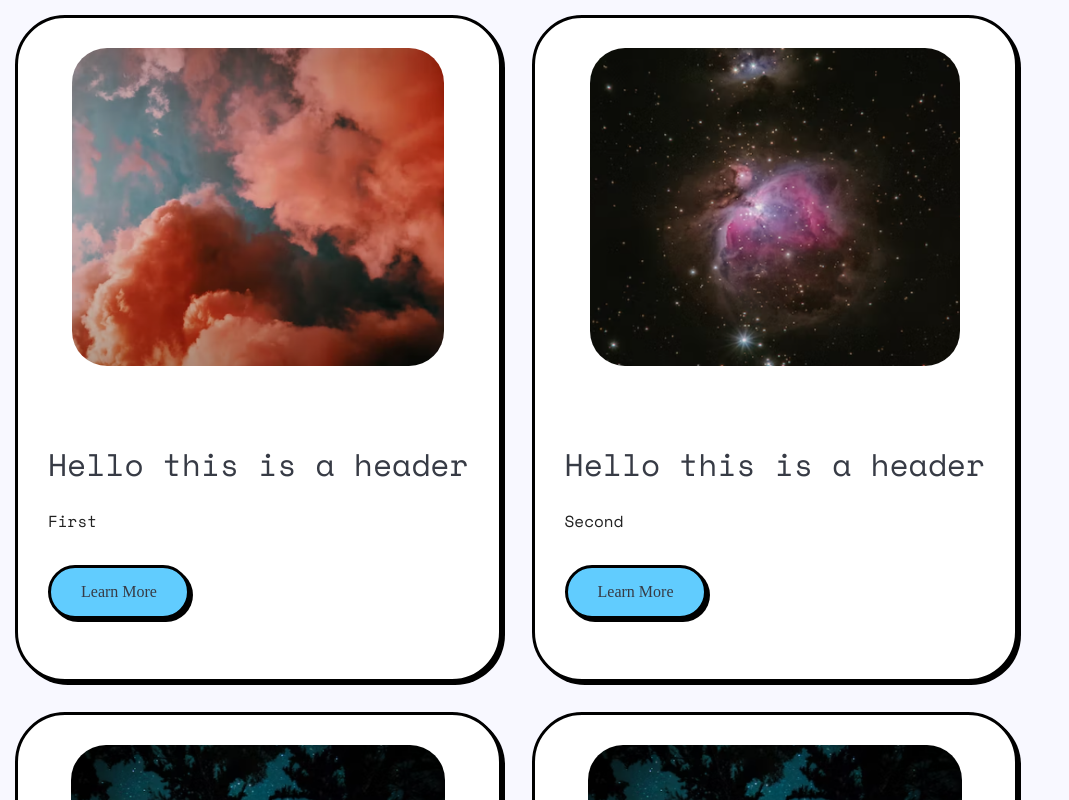
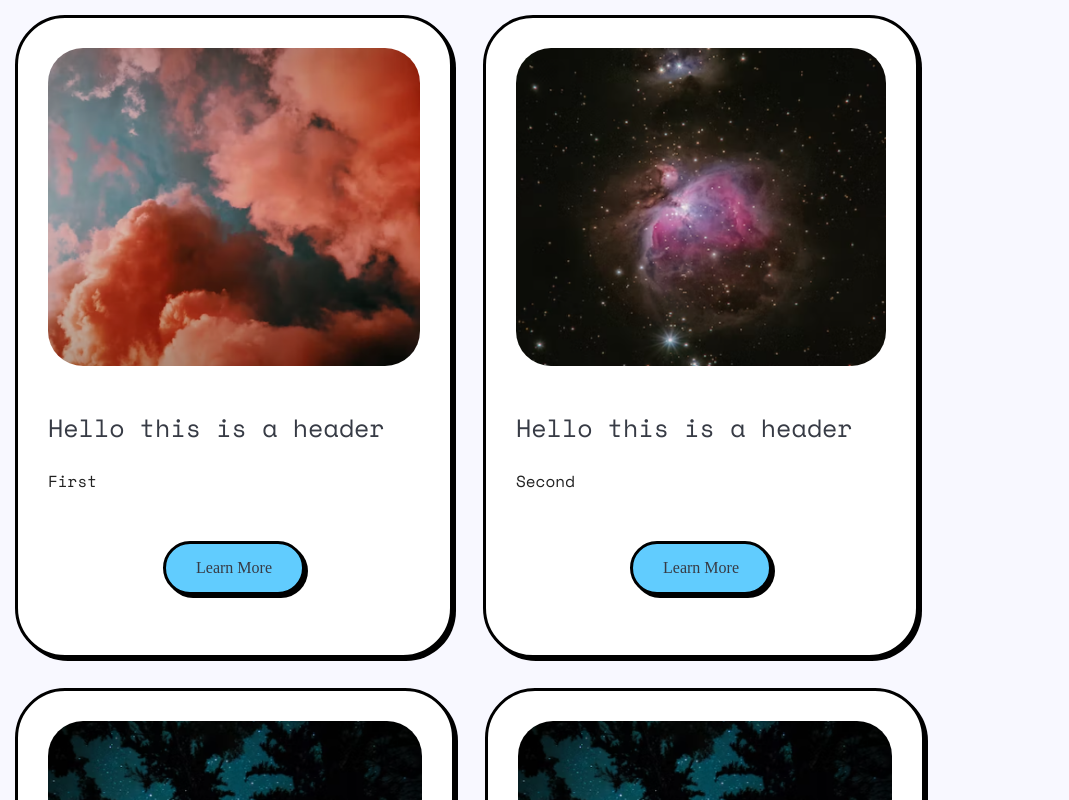
Before and after one commit to kr1st1nagr03g3r/kristinagroegerca, a Next.js app: page /temp in a window 1280 px wide. Shown: the top 800 px of the page, without its empty margins (0-1069 px from the left). Built offline with nearby package versions, Linux system fonts and the light colour scheme; a web font is replaced by a local one.

Commit message:
special header

```diff
--- a/components/Panel.js
+++ b/components/Panel.js
@@ -21,6 +21,10 @@ const imageStyles = {
   alignItems: 'center',
 }
 
+const specialHeader = {
+  marginTop: '1rem',
+}
+
 export default function Panel(props) {
   return (
     <Box>
@@ -33,12 +37,14 @@ export default function Panel(props) {
           />
         </div>
         <div style={content}>
-          <h3>{props.cardData.header}</h3>
+          <h4 style={specialHeader}>{props.cardData.header}</h4>
           <p>{props.cardData.name}</p>
           <p>{props.cardData.content}</p>
-          <Button href={props.cardData.link}>
-            {props.cardData.buttonText}
-          </Button>
+          <span style={imageStyles}>
+            <Button href={props.cardData.link}>
+              {props.cardData.buttonText}
+            </Button>
+          </span>
         </div>
       </Card>
     </Box>
--- a/pages/temp.js
+++ b/pages/temp.js
@@ -3,7 +3,6 @@ import firstImage from '../public/images/one.png'
 import secondImage from '../public/images/two.png'
 import thirdImage from '../public/images/three.png'
 import fourthImage from '../public/images/three.png'
-import { NoEncryption } from '@mui/icons-material'
 
 export default function Temp() {
   return (
```
